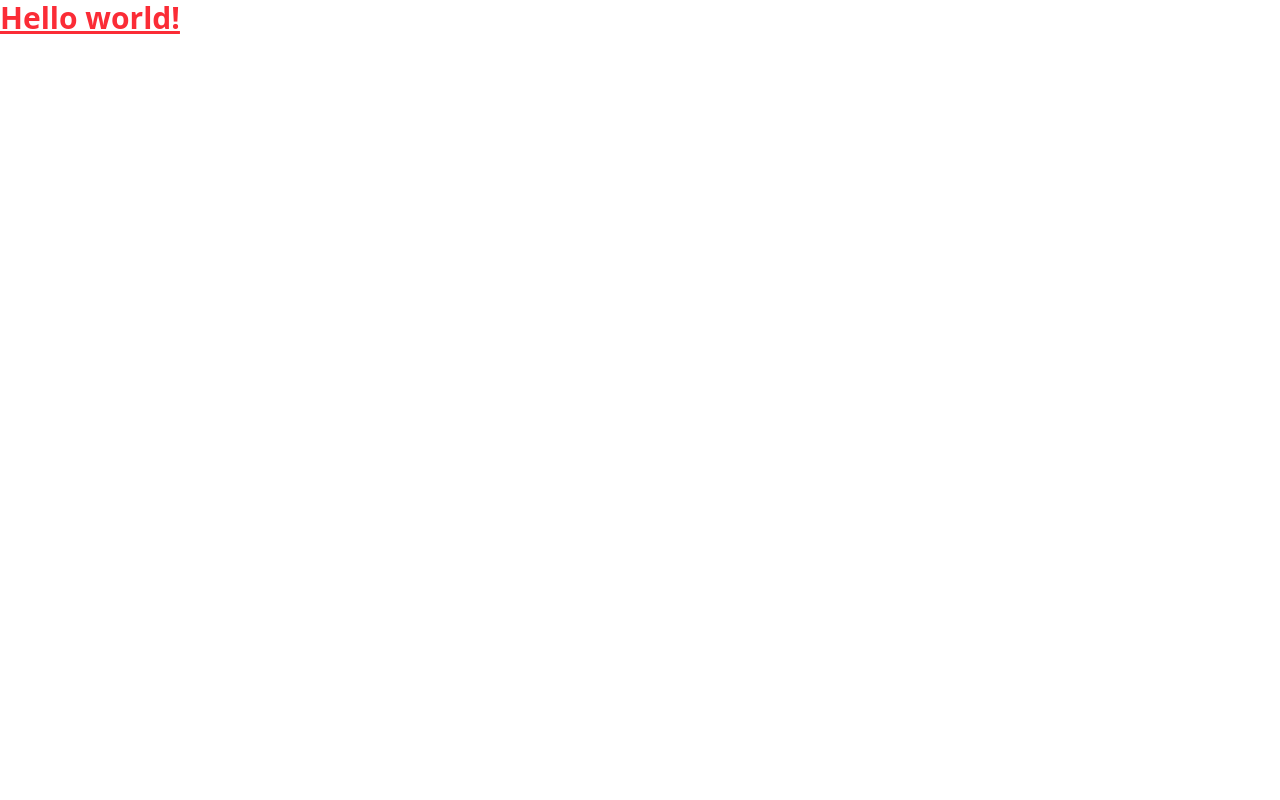
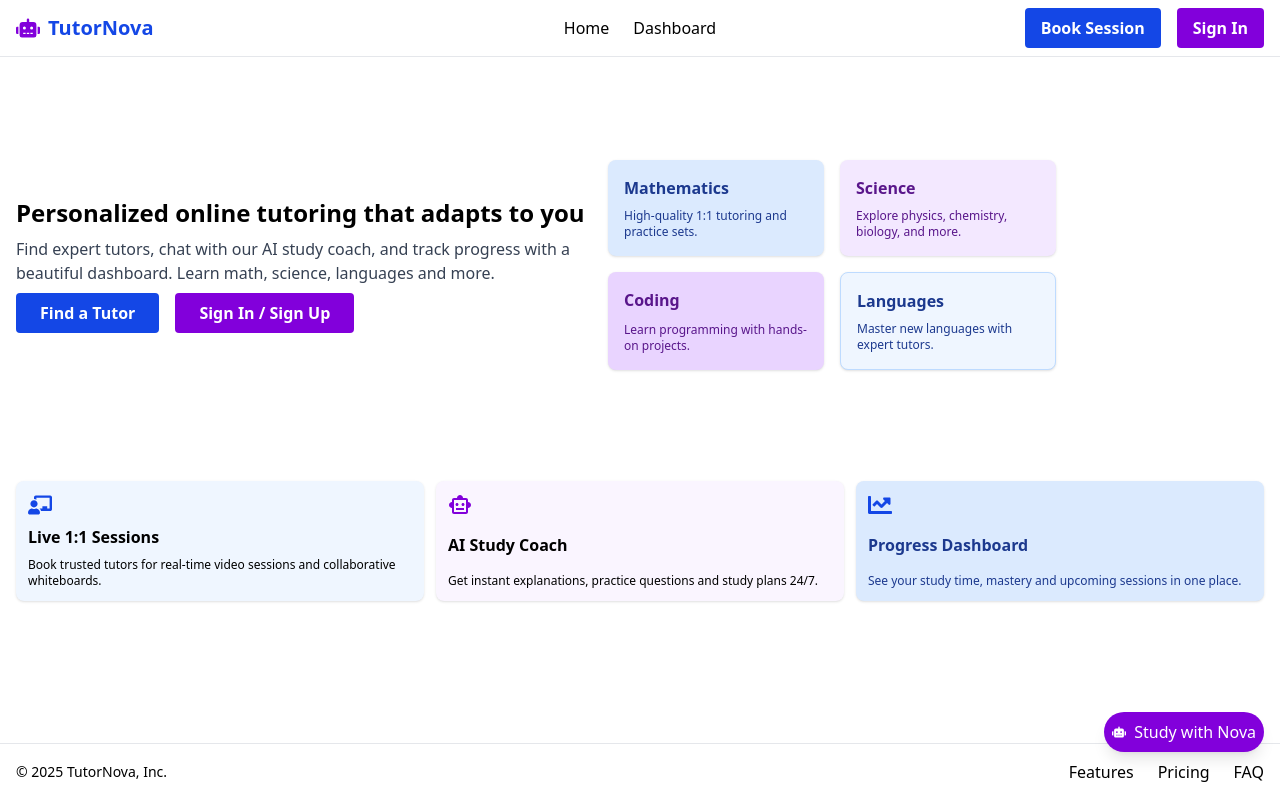
Before and after one commit to kinuthia-lawrence/tutoring-planner, a React app in the folder frontend/: page / in a window 1280 px wide. Built offline with nearby package versions, Linux system fonts and the light colour scheme; the HTML template or start-up script is replaced by a standard one.

Commit message:
scaffolded the home page

```diff
--- a/frontend/package.json
+++ b/frontend/package.json
@@ -13,6 +13,8 @@
     "@tailwindcss/vite": "^4.1.14",
     "react": "^19.1.1",
     "react-dom": "^19.1.1",
+    "react-icons": "^5.5.0",
+    "react-router-dom": "^7.9.4",
     "tailwindcss": "^4.1.14"
   },
   "devDependencies": {
--- a/frontend/src/App.tsx
+++ b/frontend/src/App.tsx
@@ -1,10 +1,14 @@
+import { BrowserRouter, Route, Routes } from "react-router-dom";
 import "./index.css";
+import Home from "./pages/Home";
 
 function App() {
   return (
-    <>
-      <h1 className="text-3xl font-bold underline text-red-500">Hello world!</h1>
-    </>
+    <BrowserRouter>
+      <Routes>
+        <Route path="/" element={<Home />} />
+      </Routes>
+    </BrowserRouter>
   );
 }
 
--- /dev/null
+++ b/frontend/src/pages/Home.tsx
@@ -0,0 +1,152 @@
+import React from "react";
+import { FaRobot, FaChalkboardTeacher, FaChartLine } from "react-icons/fa";
+import { MdOutlineSmartToy } from "react-icons/md";
+
+const subjects = [
+  {
+    title: "Mathematics",
+    body: "High-quality 1:1 tutoring and practice sets.",
+    color: "bg-blue-100 text-blue-900",
+  },
+  {
+    title: "Science",
+    body: "Explore physics, chemistry, biology, and more.",
+    color: "bg-purple-100 text-purple-900",
+  },
+  {
+    title: "Coding",
+    body: "Learn programming with hands-on projects.",
+    color: "bg-purple-200 text-purple-900",
+  },
+  {
+    title: "Languages",
+    body: "Master new languages with expert tutors.",
+    color: "bg-blue-50 text-blue-900 border border-blue-200",
+  },
+];
+
+const features = [
+  {
+    title: "Live 1:1 Sessions",
+    body: "Book trusted tutors for real-time video sessions and collaborative whiteboards.",
+    color: "bg-blue-50",
+    icon: <FaChalkboardTeacher className="text-blue-700 text-2xl mb-2" />,
+  },
+  {
+    title: "AI Study Coach",
+    body: "Get instant explanations, practice questions and study plans 24/7.",
+    color: "bg-purple-50",
+    icon: <MdOutlineSmartToy className="text-purple-700 text-2xl mb-2" />,
+  },
+  {
+    title: "Progress Dashboard",
+    body: "See your study time, mastery and upcoming sessions in one place.",
+    color: "bg-blue-100 text-blue-900",
+    icon: <FaChartLine className="text-blue-700 text-2xl mb-2" />,
+  },
+];
+
+const Home: React.FC = () => {
+  return (
+    <div className="min-h-screen flex flex-col bg-white">
+      {/* Navbar */}
+      <nav className="w-full border-b border-gray-200 px-4 py-2 flex flex-col md:flex-row md:items-center md:justify-between bg-white">
+        {/* Start */}
+        <div className="flex items-center justify-between md:w-1/3">
+          <span className="flex items-center gap-2 font-bold text-xl text-blue-700">
+            <FaRobot className="text-purple-700 text-2xl" /> TutorNova
+          </span>
+          <button className="md:hidden p-2 focus:outline-none" aria-label="Open menu">
+            <svg className="w-6 h-6" fill="none" stroke="currentColor" viewBox="0 0 24 24">
+              <path strokeLinecap="round" strokeLinejoin="round" strokeWidth={2} d="M4 6h16M4 12h16M4 18h16" />
+            </svg>
+          </button>
+        </div>
+        {/* Center */}
+        <div className="hidden md:flex md:w-1/3 justify-center gap-6">
+          <a href="#" className="text-black font-medium hover:text-blue-700">Home</a>
+          <a href="#dashboard" className="text-black font-medium hover:text-blue-700">Dashboard</a>
+        </div>
+        {/* End */}
+        <div className="hidden md:flex md:w-1/3 justify-end gap-4">
+          <button className="bg-blue-700 text-white px-4 py-2 rounded hover:bg-blue-800 font-semibold">Book Session</button>
+          <button className="bg-purple-700 text-white px-4 py-2 rounded hover:bg-purple-800 font-semibold">Sign In</button>
+        </div>
+        {/* Mobile nav buttons */}
+        <div className="flex flex-col gap-2 mt-2 md:hidden">
+          <a href="#" className="text-black font-medium hover:text-blue-700">Home</a>
+          <a href="#dashboard" className="text-black font-medium hover:text-blue-700">Dashboard</a>
+          <button className="bg-blue-700 text-white px-4 py-2 rounded hover:bg-blue-800 font-semibold">Book Session</button>
+          <button className="bg-purple-700 text-white px-4 py-2 rounded hover:bg-purple-800 font-semibold">Sign In</button>
+        </div>
+      </nav>
+
+      {/* Body */}
+
+      <main className="flex-1 w-full px-4 py-6 md:py-2 max-w-7xl mx-auto">
+        {/* Section 1 */}
+        <section className="flex flex-col md:flex-row gap-8 md:gap-4 items-center mb-10 md:mb-4 min-h-[60vh] md:min-h-[50vh]">
+          {/* Column 1 */}
+          <div className="flex-1 flex flex-col gap-4 md:gap-2 max-w-xl">
+            <h1 className="text-3xl md:text-2xl font-extrabold text-black">
+              Personalized online tutoring that adapts to you
+            </h1>
+            <p className="text-lg md:text-base text-gray-700">
+              Find expert tutors, chat with our AI study coach, and track progress with a beautiful dashboard. Learn math, science, languages and more.
+            </p>
+            <div className="flex gap-4 flex-wrap">
+              <button className="bg-blue-700 text-white px-6 py-2 rounded font-semibold hover:bg-blue-800">Find a Tutor</button>
+              <button className="bg-purple-700 text-white px-6 py-2 rounded font-semibold hover:bg-purple-800">Sign In / Sign Up</button>
+            </div>
+          </div>
+          {/* Column 2 */}
+          <div className="flex-1 grid grid-cols-1 sm:grid-cols-2 gap-4 w-full max-w-md">
+            {subjects.map((subj) => (
+              <div
+                key={subj.title}
+                className={`rounded-lg shadow p-4 ${subj.color} min-h-[100px] md:min-h-[80px] flex flex-col justify-between`}
+              >
+                <h2 className="font-bold text-lg md:text-base mb-2">{subj.title}</h2>
+                <p className="text-sm md:text-xs">{subj.body}</p>
+              </div>
+            ))}
+          </div>
+        </section>
+
+        {/* Section 2 */}
+        <section className="grid grid-cols-1 md:grid-cols-3 gap-6 md:gap-3 mb-12 md:mb-4">
+          {features.map((feature) => (
+            <div
+              key={feature.title}
+              className={`rounded-lg shadow p-6 md:p-3 ${feature.color} min-h-[120px] md:min-h-[80px] flex flex-col justify-between items-start`}
+            >
+              {feature.icon}
+              <h3 className="font-bold text-lg md:text-base mb-2">{feature.title}</h3>
+              <p className="text-sm md:text-xs">{feature.body}</p>
+            </div>
+          ))}
+        </section>
+
+        {/* Study with Nova (AI Assistant Button) */}
+        <button
+          className="fixed bottom-12 right-4 z-50 bg-purple-700 text-white p-2 rounded-full shadow-lg flex items-center gap-2 hover:bg-purple-800 focus:outline-none"
+          aria-label="Open AI Assistant"
+        >
+          <FaRobot className="text-sm" /> Study with Nova
+        </button>
+      </main>
+
+      {/* Footer */}
+      <footer className="w-full border-t border-gray-200 px-4 py-4 flex flex-col md:flex-row md:items-center md:justify-between bg-white text-black">
+        <div className="md:w-1/2 text-sm">&copy; 2025 TutorNova, Inc.</div>
+        <div className="md:w-1/2 flex justify-end gap-6 mt-2 md:mt-0">
+          <a href="#features" className="hover:text-blue-700">Features</a>
+          <a href="#pricing" className="hover:text-blue-700">Pricing</a>
+          <a href="#faq" className="hover:text-blue-700">FAQ</a>
+        </div>
+      </footer>
+    </div>
+  );
+};
+
+export default Home;
```
Also changed, not shown: 1 other file (tests, documents, lock files or other folders).
